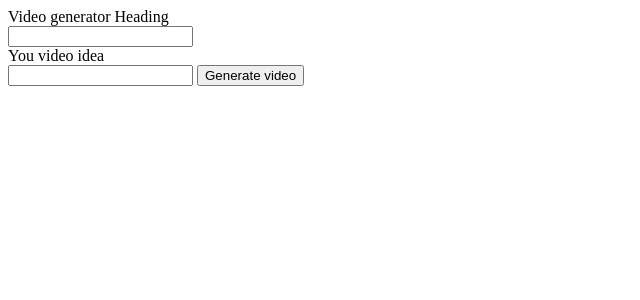
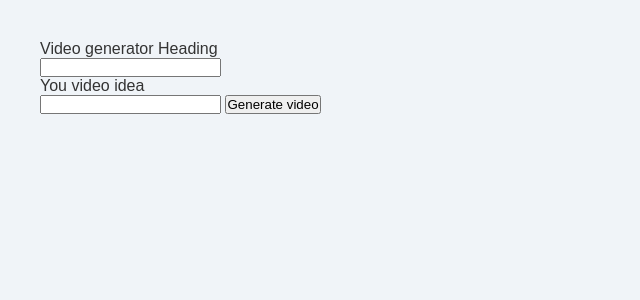
Before and after one commit to SamSpeedX/text-to-video, a PHP site: page / in a window 1280 px wide. Shown: the top 300 px of the page, without its empty margins (0-640 px from the left). Run offline with PHP 8.4, Linux system fonts and the light colour scheme.

Commit message:
Update style.css

```diff
--- a/assets/css/style.css
+++ b/assets/css/style.css
@@ -1 +1,96 @@
-/* */
+* {
+    margin: 0;
+    padding: 0;
+    box-sizing: border-box;
+}
+
+body {
+    font-family: 'Arial', sans-serif;
+    background-color: #f0f4f8;
+    color: #333;
+    padding: 40px;
+}
+
+.container {
+    max-width: 600px;
+    margin: 0 auto;
+    background-color: #ffffff;
+    padding: 20px;
+    border-radius: 8px;
+    box-shadow: 0 4px 10px rgba(0, 0, 0, 0.1);
+}
+
+.page-title {
+    text-align: center;
+    color: #007BFF;
+    margin-bottom: 30px;
+    font-size: 2em;
+}
+
+.video-form {
+    display: flex;
+    flex-direction: column;
+    gap: 20px;
+}
+
+.form-group {
+    display: flex;
+    flex-direction: column;
+}
+
+.form-label {
+    font-weight: bold;
+    color: #555;
+    margin-bottom: 8px;
+}
+
+.form-input {
+    padding: 12px;
+    font-size: 1em;
+    border: 1px solid #ddd;
+    border-radius: 4px;
+    transition: border-color 0.3s;
+}
+
+.form-input:focus {
+    outline: none;
+    border-color: #007BFF;
+}
+
+.submit-btn {
+    background-color: #007BFF;
+    color: white;
+    font-size: 1.2em;
+    padding: 12px 0;
+    border: none;
+    border-radius: 4px;
+    cursor: pointer;
+    transition: background-color 0.3s;
+}
+
+.submit-btn:hover {
+    background-color: #0056b3;
+}
+
+.result {
+    display: none;
+    margin-top: 20px;
+    padding: 10px;
+    background-color: #e9ecef;
+    border-radius: 4px;
+    border: 1px solid #ddd;
+}
+
+.result.show {
+    display: block;
+}
+
+@media (max-width: 480px) {
+    .container {
+        padding: 15px;
+    }
+
+    .page-title {
+        font-size: 1.5em;
+    }
+  }
```
